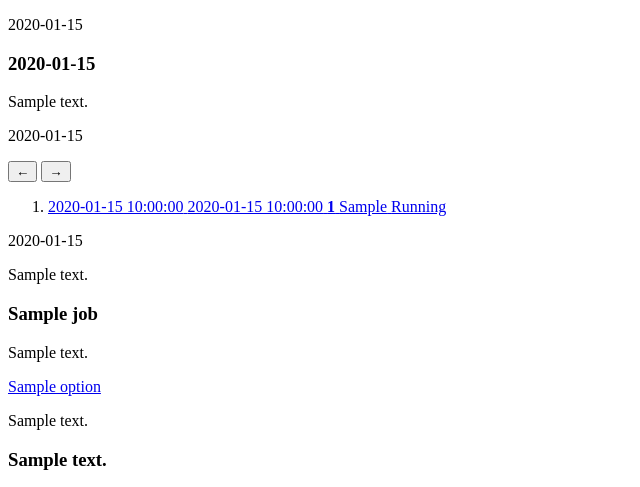
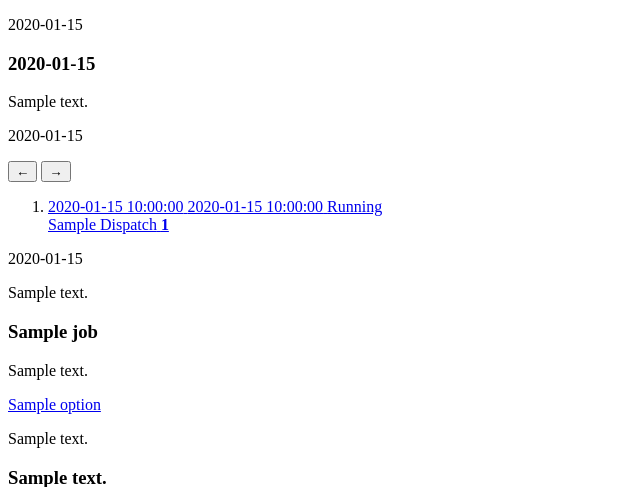
Before and after one commit to GRD-Chang/Agent-Sync, a Python web app: template src/task_bridge/dashboard/templates/jobs.html in a window 1280 px wide. Shown: the part 1991-2478 px from the top of the page, without its empty margins (0-640 px from the left). Run offline with Jinja, Linux system fonts and the light colour scheme; the template is opened without the code that fills it: most values are stand-ins (such as "Sample title", 1, 10 or a date in 2020).

```diff
--- a/src/task_bridge/dashboard/templates/_jobs_detail_main.html
+++ b/src/task_bridge/dashboard/templates/_jobs_detail_main.html
@@ -89,6 +89,8 @@
         data-testid="dashboard-jobs-timeline-scrollport"
         tabindex="0"
       >
+        <div class="dispatch-timeline-track-wrap">
+          <span class="dispatch-timeline-rail" aria-hidden="true"></span>
           <ol class="dispatch-timeline-track" role="list">
             {% for item in selected_job.timeline %}
             <li
@@ -106,19 +108,29 @@
                 {% if item.is_newest %}aria-current="step"{% endif %}
               >
                 <span class="dispatch-node-dot" aria-hidden="true"></span>
+                <div class="dispatch-node-meta">
+                  <header class="dispatch-node-header">
                     <time class="dispatch-node-time" datetime="{{ item.dispatch_at_iso }}">
                       <span>{{ item.dispatch_date_display }}</span>
                       {% if item.dispatch_time_display %}
                       <span>{{ item.dispatch_time_display }}</span>
                       {% endif %}
                     </time>
+                    <span class="status-pill status-{{ item.state }}">{{ item.state_label }}</span>
+                  </header>
+                  <div class="dispatch-node-main">
+                    <span class="dispatch-node-agent">{{ item.assigned_agent }}</span>
+                    <span class="dispatch-node-action" aria-hidden="true">
+                      <span class="dispatch-node-action-label">Dispatch</span>
                       <strong class="dispatch-node-id">{{ item.task_short_id }}</strong>
-              <span class="dispatch-node-agent">{{ item.assigned_agent }}</span>
-              <span class="status-pill status-{{ item.state }}">{{ item.state_label }}</span>
+                    </span>
+                  </div>
+                </div>
               </a>
             </li>
             {% endfor %}
           </ol>
+        </div>
       </div>
     </div>
 
```
Lines whose indentation alone changed are shown as unchanged.
